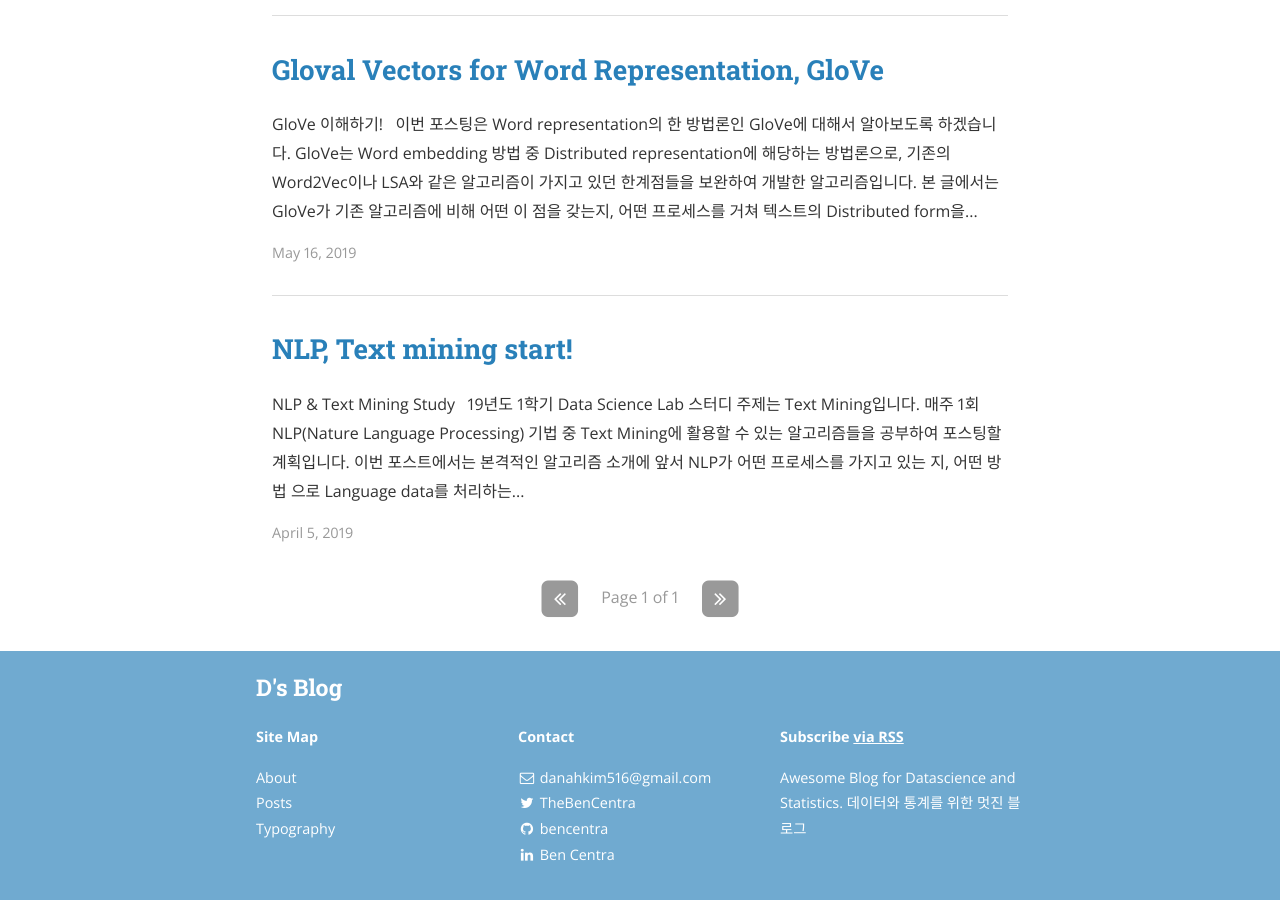
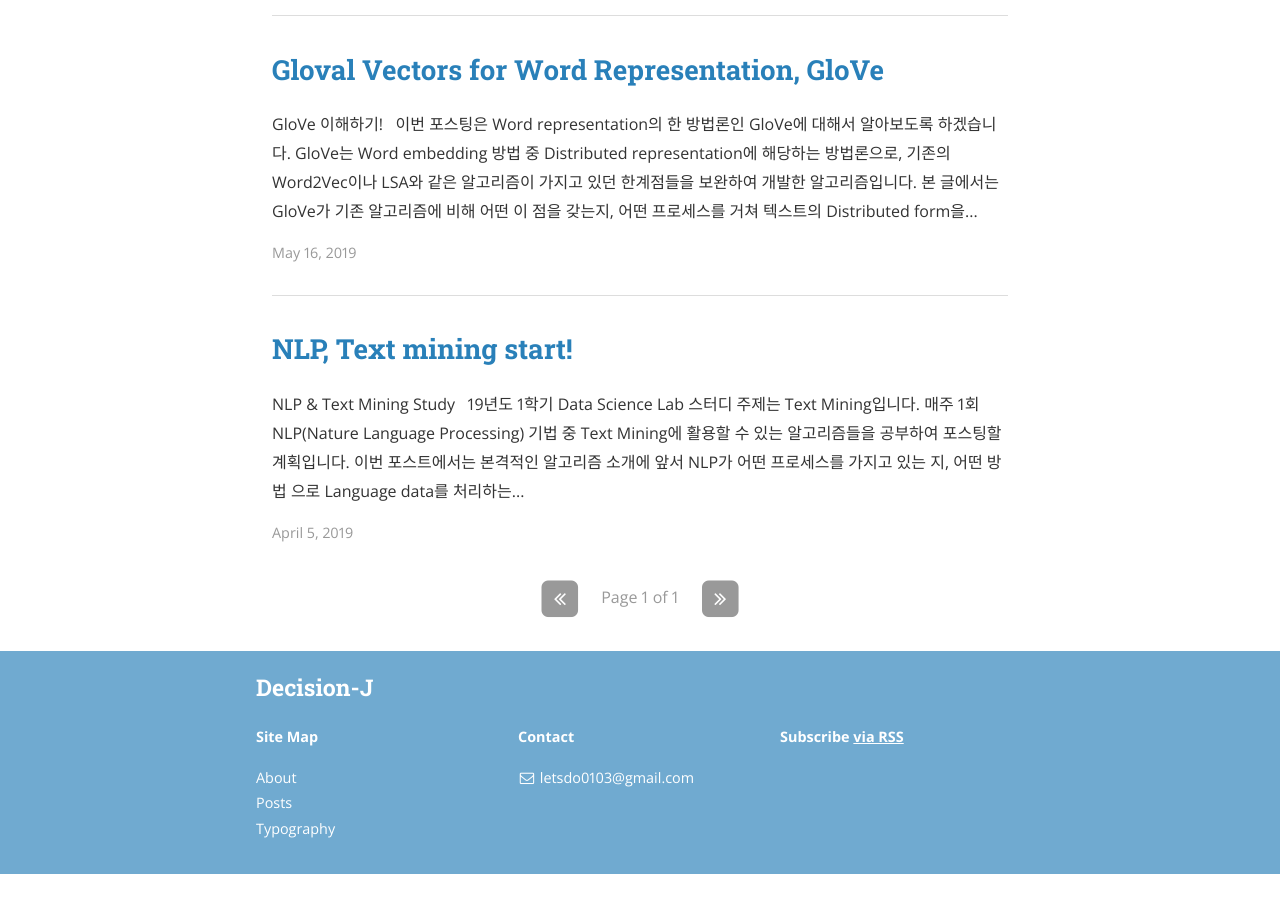
Before and after one commit to decision-J/decidion-J.github.io, a Jekyll site: the page built from index.html, in a window 1280 px wide and 900 px high, scrolled down 799 px. Built offline with Jekyll 4.4.1, drawn with Linux system fonts in a browser that asks for light colours; nearby versions of some CDN libraries; the list of posts is cut into pages by our own code; after the commit the page ends 1673 px from its top, so only the background shows below that; some of the changed lines change nothing that is shown; some of the changed text lies outside the part shown.

Commit message:
Update _config.yml

```diff
--- a/_config.yml
+++ b/_config.yml
@@ -9,18 +9,17 @@ exclude:
   - "/vendor/"
 
 # Site settings
-title: D's Blog
-subtitle: "Awesome Blog for Datascience and Statistics"
-email: danahkim516@gmail.com
-name: D.Kim
+title: Decision-J
+subtitle: "study Learning theory & Statistics"
+email: letsdo0103@gmail.com
+name: HY.Joung
 description: >
-  Awesome Blog for Datascience and Statistics.
-  데이터와 통계를 위한 멋진 블로그
+
 # Base URL of site (i.e. /blog). It should always start with a slash,
 # and never end with a slash. Set it to a blank value if hosting at the
 # root of your server.
 baseurl: "" # the subpath of your site, e.g. /blog/
-url: "http://danahkim.github.io" # the base hostname & protocol for your site
+url: "http://decision-J.github.io" # the base hostname & protocol for your site
 cover: "/assets/header_image.jpg"
 logo: "/assets/logo.png"
 
@@ -71,117 +70,117 @@ descriptions:
 #     desc: Follow me on Twitter            # Description to display as link title, etc
 #     share: true                           # Include in the "Share" section of posts
 social:
-  - name: Twitter
-    icon: twitter
-    username: TheBenCentra
-    url: https://twitter.com/TheBenCentra
-    desc: Follow me on Twitter
-    share: true
+#  - name: Twitter
+#     icon: twitter
+#     username: TheBenCentra
+#     url: https://twitter.com/TheBenCentra
+#     desc: Follow me on Twitter
+#     share: true
 
-  - name: Facebook
-    icon: facebook
-    username: thebencentra
-    url:
-    desc: Friend me on Facebook
-    share: true
+#   - name: Facebook
+#     icon: facebook
+#     username: thebencentra
+#     url:
+#     desc: Friend me on Facebook
+#     share: true
 
-  - name: GitHub
-    icon: github
-    username: bencentra
-    url: https://github.com/bencentra
-    desc: Fork me on GitHub
-    share: false
+#   - name: GitHub
+#     icon: github
+#     username: bencentra
+#     url: https://github.com/bencentra
+#     desc: Fork me on GitHub
+#     share: false
 
-  - name: LinkedIn
-    icon: linkedin
-    username: Ben Centra
-    url: https://www.linkedin.com/pub/ben-centra/47/769/60a
-    desc: Connect with me on LinkedIn
-    share: true
+#   - name: LinkedIn
+#     icon: linkedin
+#     username: Ben Centra
+#     url: https://www.linkedin.com/pub/ben-centra/47/769/60a
+#     desc: Connect with me on LinkedIn
+#     share: true
 
-  - name: Google+
-    icon: google-plus
-    username:
-    url:
-    desc: Add me to your Circles
-    share: true
+#   - name: Google+
+#     icon: google-plus
+#     username:
+#     url:
+#     desc: Add me to your Circles
+#     share: true
 
-  - name: YouTube
-    icon: youtube
-    username:
-    url:
-    desc: Subscribe on YouTube
-    share: false
+#   - name: YouTube
+#     icon: youtube
+#     username:
+#     url:
+#     desc: Subscribe on YouTube
+#     share: false
 
-  - name: Instagram
-    icon: instagram
-    username:
-    url:
-    desc: Follow me on Instagram
-    share: false
+#   - name: Instagram
+#     icon: instagram
+#     username:
+#     url:
+#     desc: Follow me on Instagram
+#     share: false
 
-  - name: Pinterest
-    icon: pinterest
-    username:
-    url:
-    desc: Follow me on Pinterest
-    share: true
+#   - name: Pinterest
+#     icon: pinterest
+#     username:
+#     url:
+#     desc: Follow me on Pinterest
+#     share: true
 
-  - name: SoundCloud
-    icon: soundcloud
-    username:
-    url:
-    desc: Follow me on SoundCloud
-    share: false
+#   - name: SoundCloud
+#     icon: soundcloud
+#     username:
+#     url:
+#     desc: Follow me on SoundCloud
+#     share: false
 
-  - name: Tumblr
-    icon: tumblr
-    username:
-    url:
-    desc: Follow me on Tumblr
-    share: false
+#   - name: Tumblr
+#     icon: tumblr
+#     username:
+#     url:
+#     desc: Follow me on Tumblr
+#     share: false
 
-  - name: Steam
-    icon: steam
-    username:
-    url:
-    desc: Friend me on Steam
-    share: false
+#   - name: Steam
+#     icon: steam
+#     username:
+#     url:
+#     desc: Friend me on Steam
+#     share: false
 
-  - name: Dribbble
-    icon: dribbble
-    username:
-    url:
-    desc: Follow me on Dribble
-    share: false
+#   - name: Dribbble
+#     icon: dribbble
+#     username:
+#     url:
+#     desc: Follow me on Dribble
+#     share: false
 
-  - name: Vimeo
-    icon: vimeo-square
-    username:
-    url:
-    desc: Follow me on Vimeo
-    share: false
+#   - name: Vimeo
+#     icon: vimeo-square
+#     username:
+#     url:
+#     desc: Follow me on Vimeo
+#     share: false
 
-  - name: Vine
-    icon: vine
-    username:
-    url:
-    desc: Follow me on Vine
-    share: false
+#   - name: Vine
+#     icon: vine
+#     username:
+#     url:
+#     desc: Follow me on Vine
+#     share: false
 
-  - name: Reddit
-    icon: reddit
-    username:
-    url:
-    desc: Share to Reddit
-    share: true
+#   - name: Reddit
+#     icon: reddit
+#     username:
+#     url:
+#     desc: Share to Reddit
+#     share: true
 
-  - name: "Hacker News"
-    icon: hacker-news
-    username:
-    url:
-    desc: Share to Hacker News
-    share: false
+#   - name: "Hacker News"
+#     icon: hacker-news
+#     username:
+#     url:
+#     desc: Share to Hacker News
+#     share: false
 
 # Social sharing protocols
 # These are for automatically generating sharing metadata for FB and Twitter
```
